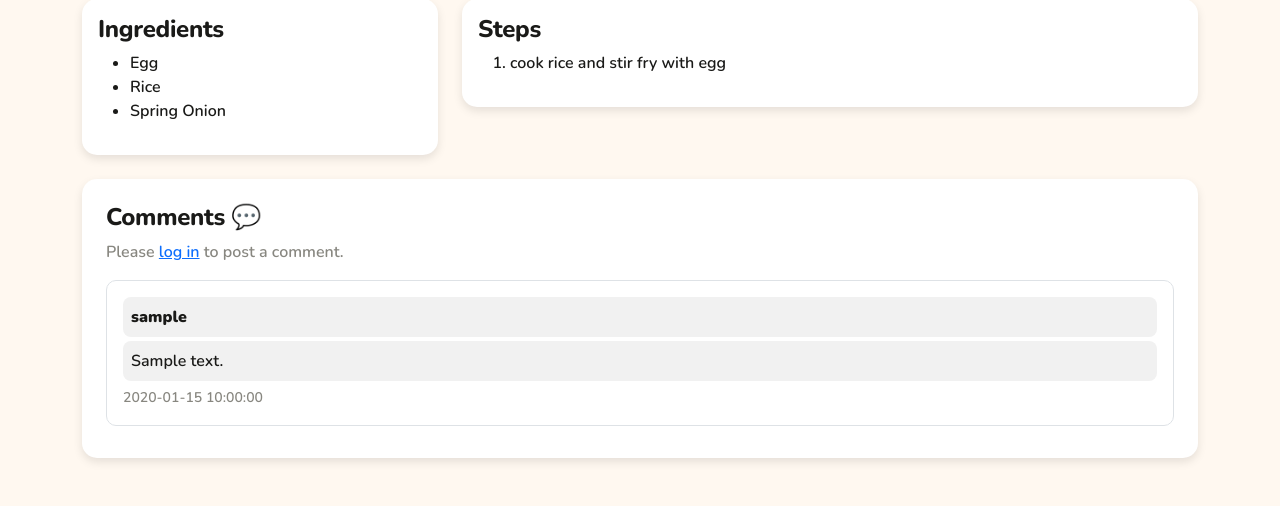
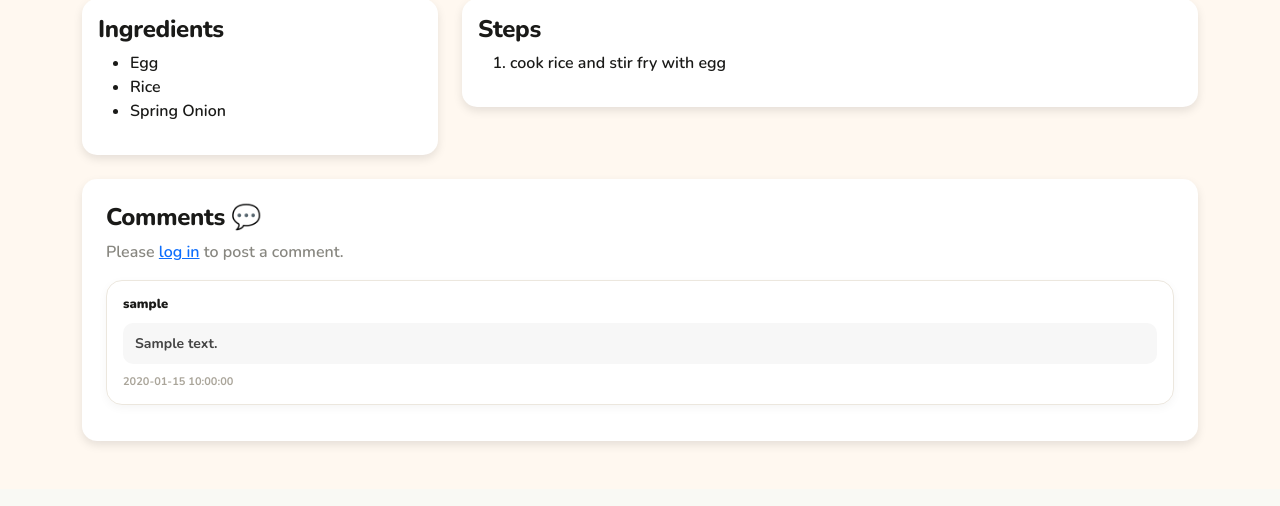
Before and after one commit to xAmyyang/cits5505, a Flask app: page /recipe in a window 1280 px wide. Shown: the part 323-829 px from the top of the page. After the commit the page ends 770 px from the top, so only its background shows below. Run offline with Flask 3, Linux system fonts and the light colour scheme; data comes from the database, SQL or seed files in the repository; tables that the repository leaves empty hold one stand-in row (values such as "Sample post"); some libraries are stand-ins or nearby versions.

Commit message:
Refine recipe comment UI

```diff
--- a/static/css/recipe-detail.css
+++ b/static/css/recipe-detail.css
@@ -19,8 +19,35 @@ button {
     font-weight: 700;
 }
 
-.comment-box p {
-    background: #f1f1f1;
-    padding: 8px;
-    border-radius: 8px;
+.comment-card {
+    background: white;
+    border: 1px solid #ece7de;
+    border-radius: 16px;
+    padding: 14px 16px;
+    margin-bottom: 12px;
+    box-shadow: 0 3px 10px rgba(0,0,0,0.04);
 }
+
+.comment-user {
+    font-size: 13px;
+    font-weight: 900;
+    color: #1a1a18;
+    margin-bottom: 8px;
+}
+
+.comment-text {
+    background: #f7f7f7;
+    border-radius: 10px;
+    padding: 10px 12px;
+    font-size: 14px;
+    font-weight: 700;
+    color: #444;
+    line-height: 1.5;
+    margin-bottom: 10px;
+}
+
+.comment-time {
+    font-size: 11px;
+    font-weight: 700;
+    color: #AAA59A;
+}
--- a/templates/recipe-detail.html
+++ b/templates/recipe-detail.html
@@ -130,15 +130,19 @@
     <div class="comment-box">
       {% if comments %}
         {% for comment in comments %}
-          <div class="border rounded p-3 mb-2">
-            <p class="mb-1">
-              <strong>{{ comment.username }}</strong>
-            </p>
-            <p class="mb-1">
+          <div class="comment-card">
+            <div class="comment-user">
+              {{ comment.username }}
+            </div>
+
+            <div class="comment-text">
               {{ comment.content }}
-            </p>
+            </div>
+
             {% if comment.created_at %}
-              <small class="text-muted">{{ comment.created_at }}</small>
+              <div class="comment-time">
+                {{ comment.created_at }}
+              </div>
             {% endif %}
           </div>
         {% endfor %}
```
